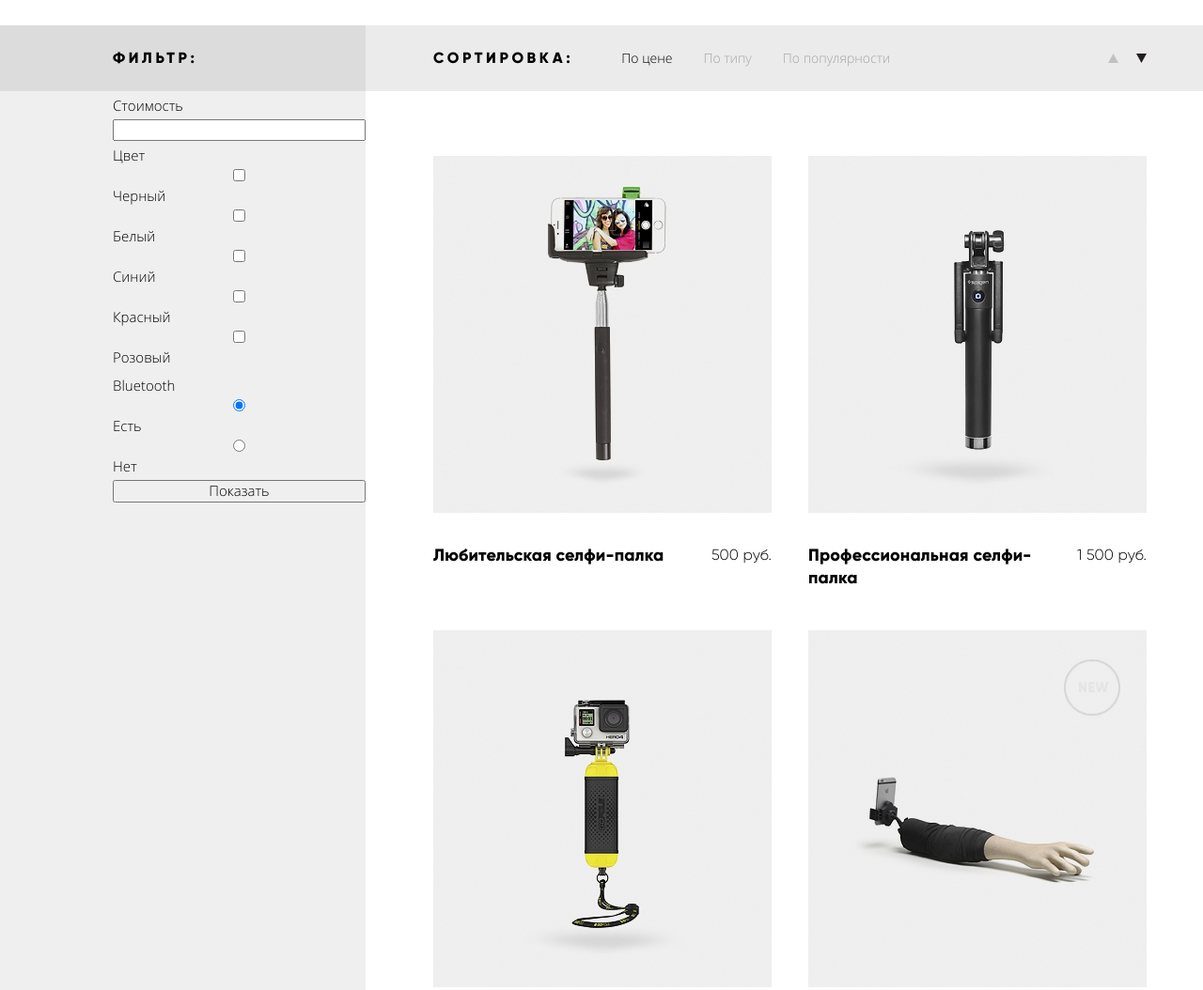
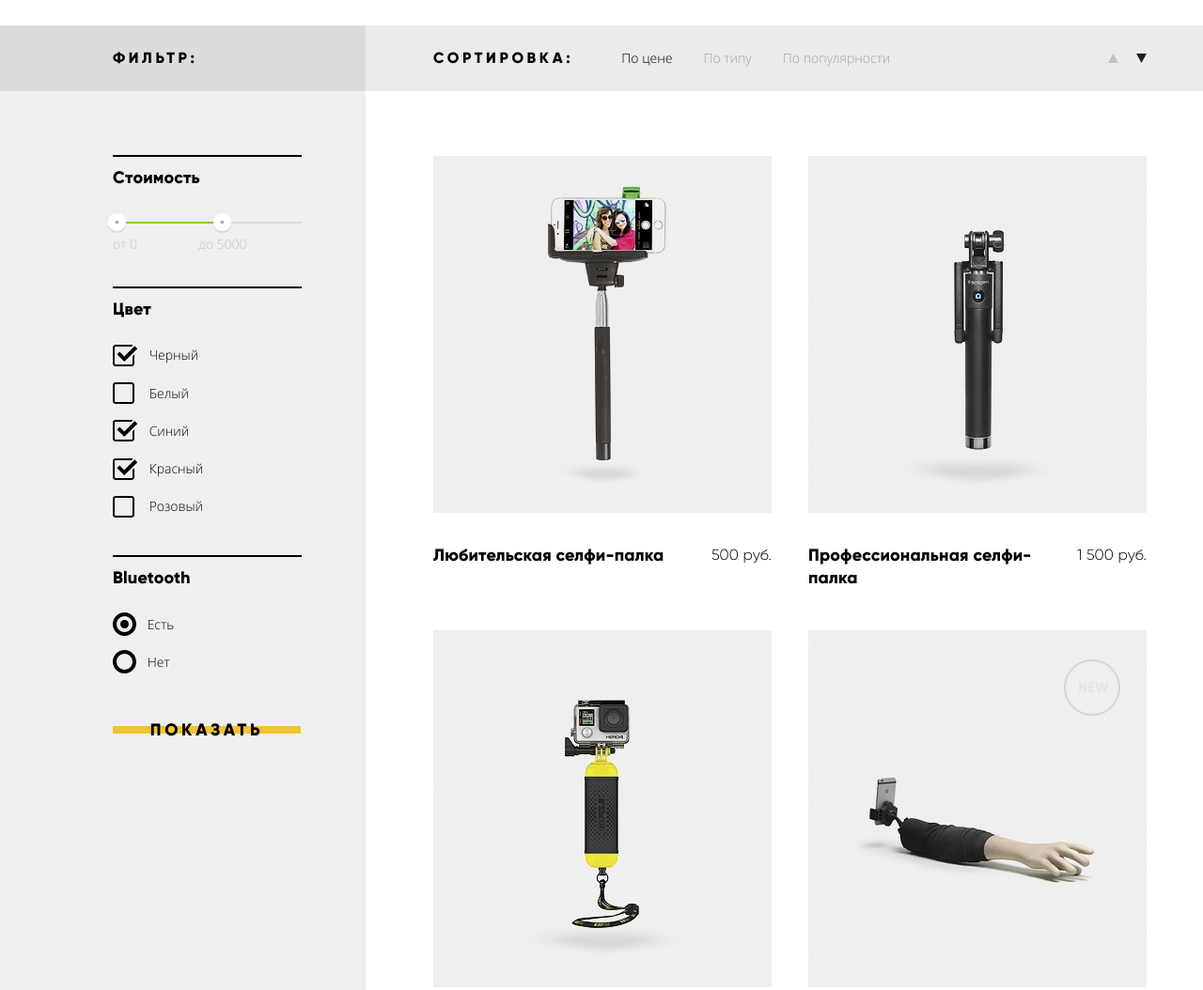
Before and after one commit to anzolo/635861-device, a plain HTML site: page catalog.html in a window 1280 px wide. Shown: the part 380-1434 px from the top of the page at 94% size. Drawn offline with Linux system fonts and the light colour scheme.

Commit message:
доделана верстка всех страниц

```diff
--- a/catalog.html
+++ b/catalog.html
@@ -96,21 +96,63 @@
       </div>
       <div class="product-list__content-wrapper container">
         <form class="product-list__filter filter-form" action="https://echo.htmlacademy.ru" method="post">
-          <span class="filter-form__label">Стоимость</span>
-          <input type="number" name="price">
+          <span class="important-text filter-form__label">Стоимость</span>
+          <input type="hidden" name="price">
+          <div class="price-gap-control">
+            <div class="price-gap-control__line"></div>
+            <div class="price-gap-control__filled-line"></div>
+            <div class="price-gap-control__begin price-gap-control__button"></div>
+            <div class="price-gap-control__end price-gap-control__button"></div>
 
-          <span class="filter-form__label">Цвет</span>
-          <input type="checkbox" name="color_black"> Черный
-          <input type="checkbox" name="color_white"> Белый
-          <input type="checkbox" name="color_blue"> Синий
-          <input type="checkbox" name="color_red"> Красный
-          <input type="checkbox" name="color_pink"> Розовый
+          </div>
 
-          <span class="filter-form__label">Bluetooth</span>
-          <input type="radio" name="bluetooth" value="yes" checked> Есть
-          <input type="radio" name="bluetooth" value="no"> Нет
+          <span class="important-text filter-form__label filter-form__color-label">Цвет</span>
 
-          <input class="button" type="submit" value="Показать">
+          <label class="color-checkbox">
+            <input class="checkbox" type="checkbox" name="color_black" checked>
+            <span class="checkbox-custom"></span>
+            <span class="label">Черный</span>
+          </label>
+
+          <label class="color-checkbox">
+            <input class="checkbox" type="checkbox" name="color_white">
+            <span class="checkbox-custom"></span>
+            <span class="label">Белый</span>
+          </label>
+
+          <label class="color-checkbox">
+            <input class="checkbox" type="checkbox" name="color_blue" checked>
+            <span class="checkbox-custom"></span>
+            <span class="label">Синий</span>
+          </label>
+
+          <label class="color-checkbox">
+            <input class="checkbox" type="checkbox" name="color_red" checked>
+            <span class="checkbox-custom"></span>
+            <span class="label">Красный</span>
+          </label>
+
+          <label class="color-checkbox">
+            <input class="checkbox" type="checkbox" name="color_pink">
+            <span class="checkbox-custom"></span>
+            <span class="label">Розовый</span>
+          </label>
+
+          <span class="important-text filter-form__label filter-form__bluetooth-label">Bluetooth</span>
+
+          <label class="bluetooth-radio">
+            <input class="radio" type="radio" name="bluetooth" value="yes" checked>
+            <span class="radio-custom"></span>
+            <span class="label">Есть</span>
+          </label>
+
+          <label class="bluetooth-radio">
+            <input class="radio" type="radio" name="bluetooth" value="no">
+            <span class="radio-custom"></span>
+            <span class="label">Нет</span>
+          </label>
+
+          <input class="filter-form__show-button button-default" type="submit" value="Показать">
         </form>
         <div class="product-list__content">
           <div class="products">
@@ -189,7 +231,8 @@
     <div class="footer__wrapper container">
       <div class="footer__logo logo-text dynamic-opacity-change">Device</div>
       <div class="user-actions fade-link-below">
-        <a class="login-link" href="/login">Войти</a>
+        <a class="login-link" href="/profile">Валентин Петухов</a>
+        <a class="logout-link" href="/logout">Выйти</a>
         <a class="compare-link" href="/compare">Сравнить</a>
         <a class="basket-link" href="/basket">Корзина</a>
       </div>
--- a/css/style.css
+++ b/css/style.css
@@ -165,7 +165,7 @@ h2 {
 
 .header__user-menu {
   display: flex;
-  /* align-items: baseline; */
+  justify-content: space-between;
   padding-top: 35px;
 }
 
@@ -251,7 +251,7 @@ h2 {
 .user-actions {
   display: flex;
   margin-top: 9px;
-  margin-left: 96px;
+  margin-right: 59px;
 }
 
 .login-link:before {
@@ -262,6 +262,10 @@ h2 {
   height: 13px;
   width: 12px;
   padding-right: 14px;
+}
+
+.login-link--is-logoff {
+  margin-right: 150px;
 }
 
 .logout-link {
@@ -915,6 +919,7 @@ services__wrapper:before {
 .addon {
   display: flex;
   margin-top: 101px;
+  margin-bottom: 82px;
 }
 
 .addon__about {
@@ -1007,7 +1012,7 @@ services__wrapper:before {
   background-color: #464646;
   /* background-color: #ffc600; */
   width: 100%;
-  margin-top: 82px;
+  /* margin-top: 82px; */
   color: #ffffff;
 }
 
@@ -1025,6 +1030,7 @@ services__wrapper:before {
 .footer .user-actions {
   justify-content: flex-end;
   margin-top: -8px;
+  margin-right: 0;
 }
 
 .footer .user-actions a {
@@ -1071,6 +1077,7 @@ services__wrapper:before {
 .footer__phone {
   min-width: 170px;
   margin-left: 200px;
+  text-align: right;
 }
 
 .footer__social-services {
@@ -1433,8 +1440,6 @@ services__wrapper:before {
   display: flex;
 }
 
-.product-list__content {}
-
 .product-list__filter {
   display: flex;
   flex-direction: column;
@@ -1444,6 +1449,7 @@ services__wrapper:before {
 
 .product-list__content {
   display: flex;
+  min-height: 1216px;
   flex-direction: column;
   background-color: #ffffff;
 }
@@ -1553,19 +1559,19 @@ services__wrapper:before {
 }
 
 .product-list__pages a {
-  color:#cacaca;
+  color: #cacaca;
 }
 
 .product-list__page--active a {
-  color:black;
+  color: black;
 }
 
 .product-list__pages a:hover {
-  color:#7a7a7a;
+  color: #7a7a7a;
 }
 
 .product-list__pages a:active {
-  color:black;
+  color: black;
 }
 
 .product-list__control {
@@ -1579,10 +1585,170 @@ services__wrapper:before {
 }
 
 .product-list__control:hover {
-  background-color:#d8d8d8;
+  background-color: #d8d8d8;
 }
 
 .product-list__control:active {
-  background-color:#d8d8d8;
+  background-color: #d8d8d8;
   color: #979797;
 }
+
+.product-list__filter {
+  margin-top: 68px;
+}
+
+.filter-form__label {
+  text-transform: none;
+  font-size: 18px;
+  letter-spacing: 0.18px;
+}
+
+.filter-form__label:before {
+  display: block;
+  content: "";
+  background-color: black;
+  width: 201px;
+  height: 2px;
+  margin-bottom: 10px;
+}
+
+.price-gap-control {
+  position: relative;
+  min-height: 104px;
+}
+
+.price-gap-control__line {
+  position: absolute;
+  background-color: #dbdbdb;
+  width: 201px;
+  height: 2px;
+  top: 35px;
+  left: 0;
+}
+
+.price-gap-control__filled-line {
+  position: absolute;
+  background-color: #91c92f;
+  width: 110px;
+  height: 2px;
+  top: 35px;
+  left: 3px;
+}
+
+.price-gap-control__button {
+  position: absolute;
+  background: url("../img/filter-button.svg") no-repeat center/contain;
+  width: 20px;
+  height: 22px;
+}
+
+.price-gap-control__button:active {
+  width: 22px;
+  height: 24px;
+}
+
+.price-gap-control__begin {
+  position: relative;
+  top: 26px;
+  left: -6px;
+}
+
+.price-gap-control__end {
+  position: relative;
+  top: 4px;
+  left: 106px;
+}
+
+.price-gap-control__begin:after {
+  content: "от 0";
+  position: absolute;
+  font-size: 14px;
+  color: #c6c6c6;
+  min-width: 50px;
+  top: 18px;
+  left: 6px;
+}
+
+.price-gap-control__end:after {
+  content: "до 5000";
+  position: absolute;
+  font-size: 14px;
+  color: #c6c6c6;
+  min-width: 100px;
+  top: 18px;
+  left: -15px;
+}
+
+.checkbox {
+  display: none;
+}
+
+.checkbox-custom {
+  position: relative;
+  width: 27px;
+  height: 23px;
+  background: url("../img/checkbox-off.svg") no-repeat;
+}
+
+.checkbox-custom,
+.label {
+  display: inline-block;
+  vertical-align: middle;
+}
+
+.checkbox:checked+.checkbox-custom {
+  background: url("../img/checkbox-on.svg") no-repeat;
+}
+
+.color-checkbox {
+  font-size: 14px;
+  margin-bottom: 9px;
+}
+
+.color-checkbox .label{
+  margin-left: 8px;
+}
+
+.filter-form__color-label {
+  margin-bottom: 21px;
+}
+
+.filter-form__bluetooth-label {
+  margin-top: 28px;
+  margin-bottom: 21px;
+}
+
+.radio {
+  display: none;
+}
+
+.radio-custom {
+  position: relative;
+  width: 25px;
+  height: 25px;
+  background: url("../img/radio-off.svg") no-repeat;
+}
+
+.radio-custom,
+.label {
+  display: inline-block;
+  vertical-align: middle;
+}
+
+.radio:checked+.radio-custom {
+  background: url("../img/radio-on.svg") no-repeat;
+}
+
+.bluetooth-radio {
+  font-size: 14px;
+  margin-bottom: 9px;
+}
+
+.bluetooth-radio .label{
+  margin-left: 8px;
+}
+
+.filter-form__show-button {
+  margin-top: 28px;
+  width:200px;
+}
```
Also changed, not shown: index.html (+1 -1 lines).
